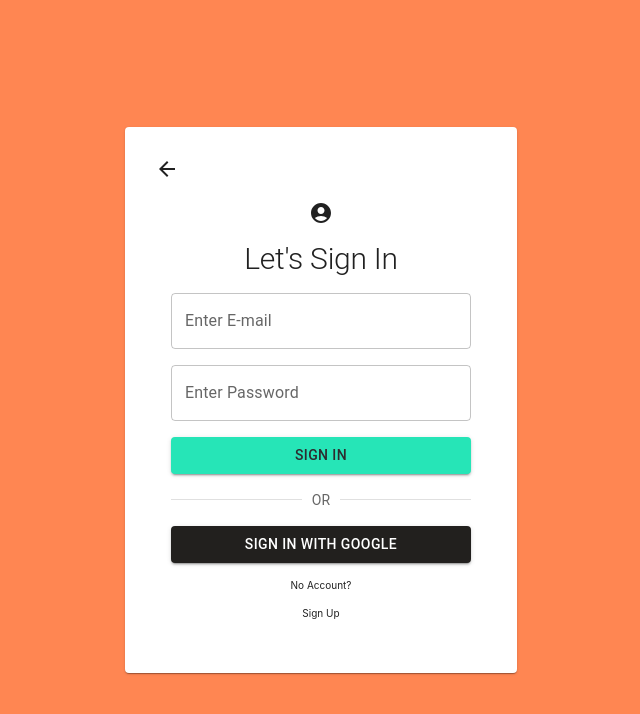
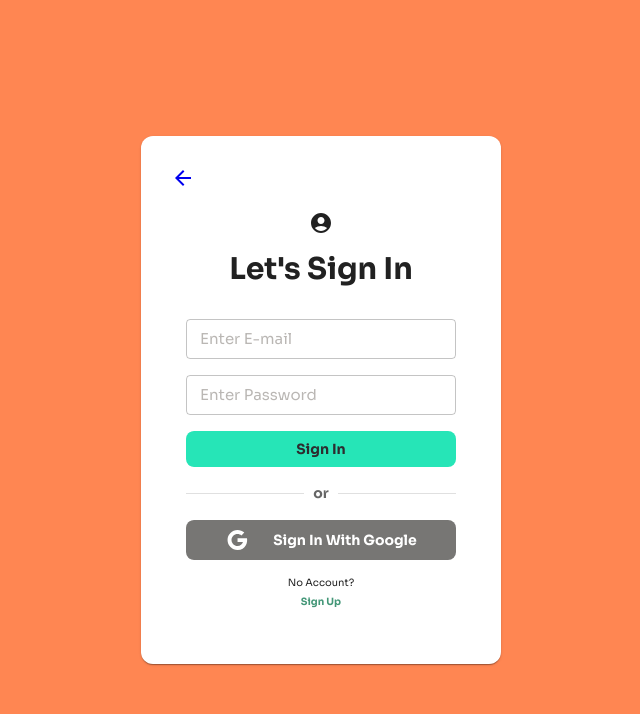
Before and after one commit to tuancai99/Streamify, a React (Create React App) app in the folder frontend/: page /signin in a window 1280 px wide. Shown: the top 714 px of the page, without its empty margins (319-959 px from the left). Built offline with nearby package versions, Linux system fonts and the light colour scheme.

Commit message:
worked on details for frontend

```diff
--- a/frontend/public/index.html
+++ b/frontend/public/index.html
@@ -24,6 +24,9 @@
       work correctly both with client-side routing and a non-root public URL.
       Learn how to configure a non-root public URL by running `npm run build`.
     -->
+    <link rel="preconnect" href="https://fonts.googleapis.com">
+    <link rel="preconnect" href="https://fonts.gstatic.com" crossorigin>
+    <link href="https://fonts.googleapis.com/css2?family=Sora:wght@100..800&display=swap" rel="stylesheet">
     <title>React App</title>
   </head>
   <body>
--- a/frontend/src/components/SignIn.js
+++ b/frontend/src/components/SignIn.js
@@ -1,33 +1,46 @@
 import React from "react";
 import "../styles/TestComponent.css";
-import Card from '@mui/material/Card';
-import CardContent from '@mui/material/CardContent';
-import Typography from '@mui/material/Typography';
-import ArrowBackIcon from '@mui/icons-material/ArrowBack';
-import AccountCircleIcon from '@mui/icons-material/AccountCircle';
-import { TextField } from '@mui/material';
-import Button from '@mui/material/Button';
-import Stack from '@mui/material/Stack';
-import Grid from '@mui/material/Unstable_Grid2'; // Grid version 2
-import Divider from '@mui/material/Divider';
-import { styled } from '@mui/material/styles';
+import Card from "@mui/material/Card";
+import CardContent from "@mui/material/CardContent";
+import Typography from "@mui/material/Typography";
+import ArrowBackIcon from "@mui/icons-material/ArrowBack";
+import AccountCircleIcon from "@mui/icons-material/AccountCircle";
+import GoogleIcon from "@mui/icons-material/Google";
+import { TextField } from "@mui/material";
+import Button from "@mui/material/Button";
+import Stack from "@mui/material/Stack";
+import Grid from "@mui/material/Unstable_Grid2"; // Grid version 2
+import Divider from "@mui/material/Divider";
+import { styled } from "@mui/material/styles";
+import { Link } from "react-router-dom";
+import InputLabel from "@mui/material";
 
-const Root = styled('div')(({ theme }) => ({
-    width: '100%',
+const Root = styled("div")(({ theme }) => ({
+  width: "100%",
   ...theme.typography.body2,
   color: theme.palette.text.secondary,
-    '& > :not(style) ~ :not(style)': {
+  "& > :not(style) ~ :not(style)": {
     marginTop: theme.spacing(2),
   },
 }));
 
 const SignIn = () => {
   return (
-    <Grid container justifyContent="center" alignContent="center" height="100vh" bgcolor={"#FF8652"}>
-        <Card direction="column"  sx={{ maxWidth: 500}} style={{ padding: 30 }} >
+    <Grid
+      container
+      justifyContent="center"
+      alignContent="center"
+      height="100vh"
+      bgcolor={"#FF8652"}
+      fontFamily={"Sora"}
+    >
+      <Card direction="column" sx={{ width: 300, maxWidth: 500, borderRadius: 3}} style={{ padding: 30 }}>
+        <Link to={"/"}>
           <ArrowBackIcon />
+        </Link>
+
         <Stack direction="column" alignItems="center" gap={1}>
-                <CardContent className="cardContentStyle" sx={{width: 300}}>
+          <CardContent className="cardContentStyle" sx={{ width: 270 }}>
             <Grid
               container
               direction="column"
@@ -36,19 +49,92 @@ const SignIn = () => {
               gap={2}
             >
               <AccountCircleIcon />
-                    <Typography variant="h2" sx={{ fontSize: 30, textAlign:"center" }} >Let's Sign In</Typography>
+              <Typography
+                variant="h2"
+                sx={{ fontSize: 30, textAlign: "center", fontWeight: 700, marginBottom: 2}}
+              >
+                Let's Sign In
+              </Typography>
 
-                    <TextField id="email" label="Enter E-mail" variant="outlined" fullWidth/>
-                    <TextField id="password" label="Enter Password" variant="outlined" fullWidth/>
+              <TextField
+                id="email"
+                label="Enter E-mail"
+                variant="outlined"
+                size="small"
+                sx={{ label: {color: "#BAB7B4", fontSize: 15}}}
+                fullWidth
+              />
+              <TextField
+                id="password"
+                label="Enter Password"
+                variant="outlined"
+                size="small"
+                sx={{ label: {color: "#BAB7B4", fontSize: 15}}}
+                fullWidth
+              />
 
-                    <Button variant="contained" style={{backgroundColor: "#26E5B7", color: "#2D2C2F"}} fullWidth>Sign In</Button>
-                    <Root><Divider>OR</Divider></Root>
-                    <Button variant="contained" style={{backgroundColor: "#22201E"}} fullWidth>Sign In With Google</Button>
+              <Link to={"/"} style={{ width: "100%" }}>
+                <Button
+                  variant="contained"
+                  sx={{
+                    backgroundColor: "#26E5B7",
+                    color: "#2D2C2F",
+                    fontWeight: 700,
+                    textTransform: "none",
+                    boxShadow: "none",
+                    borderRadius: 2,
+                  }}
+                  fullWidth
+                >
+                  Sign In
+                </Button>
+              </Link>
+              <Root>
+                <Divider>
+                  <Typography variant="p" sx={{ fontWeight: 700 }}>
+                    or
+                  </Typography>
+                </Divider>
+              </Root>
+              <Link to={"/"} style={{ width: "100%" }}>
+                <Button
+                  variant="contained"
+                  sx={{
+                    backgroundColor: "#777674",
+                    alignContent: "center",
+                    gap: 3,
+                    padding: 1,
+                    boxShadow: "none",
+                    borderRadius: 2,
+                  }}
+                  fullWidth
+                >
+                  <GoogleIcon />
+                  <Typography
+                    variant="p"
+                    sx={{ fontWeight: 700, textTransform: "none" }}
+                  >
+                    Sign In With Google
+                  </Typography>
+                </Button>
+              </Link>
 
-                    <Typography variant="p" sx={{ fontSize: 10, textAlign:"center" }} >No Account?</Typography>
-                    <Typography variant="p" sx={{ fontSize: 10, textAlign:"center" }} >Sign Up</Typography>
-
-
+              <div style={{display: "flex", flexDirection: "column", alignItems: "center"}}>
+                <Typography
+                  variant="p"
+                  sx={{ fontSize: 10, textAlign: "center" }}
+                >
+                  No Account?
+                </Typography>
+                <Link to={"/signup"} style={{textDecoration: "none"}}>
+                  <Typography
+                    variant="p"
+                    sx={{ fontSize: 10, textAlign: "center", fontWeight: 700, color: "#449778"}}
+                  >
+                    Sign Up
+                  </Typography>
+                </Link>
+              </div>
             </Grid>
           </CardContent>
         </Stack>
--- a/frontend/src/components/SignUp.js
+++ b/frontend/src/components/SignUp.js
@@ -1,34 +1,44 @@
 import React from "react";
 import "../styles/TestComponent.css";
-import Card from '@mui/material/Card';
-import CardContent from '@mui/material/CardContent';
-import Typography from '@mui/material/Typography';
-import ArrowBackIcon from '@mui/icons-material/ArrowBack';
-import AccountCircleIcon from '@mui/icons-material/AccountCircle';
-import { TextField } from '@mui/material';
-import Button from '@mui/material/Button';
-import Stack from '@mui/material/Stack';
-import Grid from '@mui/material/Unstable_Grid2'; // Grid version 2
-import Divider from '@mui/material/Divider';
-import { styled } from '@mui/material/styles';
+import Card from "@mui/material/Card";
+import CardContent from "@mui/material/CardContent";
+import Typography from "@mui/material/Typography";
+import ArrowBackIcon from "@mui/icons-material/ArrowBack";
+import AccountCircleIcon from "@mui/icons-material/AccountCircle";
+import { TextField } from "@mui/material";
+import Button from "@mui/material/Button";
+import Stack from "@mui/material/Stack";
+import Grid from "@mui/material/Unstable_Grid2"; // Grid version 2
+import Divider from "@mui/material/Divider";
+import { styled } from "@mui/material/styles";
+import { Link } from "react-router-dom";
 
-const Root = styled('div')(({ theme }) => ({
-    width: '100%',
+const Root = styled("div")(({ theme }) => ({
+  width: "100%",
   ...theme.typography.body2,
   color: theme.palette.text.secondary,
-    '& > :not(style) ~ :not(style)': {
+  "& > :not(style) ~ :not(style)": {
     marginTop: theme.spacing(2),
   },
 }));
 
-
 const SignUp = () => {
   return (
-    <Grid container justifyContent="center" alignContent="center" height="100vh" bgcolor={"#FF8652"}>
-        <Card direction="column"  sx={{ maxWidth: 500}} style={{ padding: 30 }} >
+    <Grid
+      container
+      justifyContent="center"
+      alignContent="center"
+      height="100vh"
+      bgcolor={"#FF8652"}
+      fontFamily={"Sora"}
+    >
+      <Card direction="column" sx={{ width: 300, maxWidth: 500, borderRadius: 3}} style={{ padding: 30 }}>
+        <Link to={"/"}>
           <ArrowBackIcon />
+        </Link>
+
         <Stack direction="column" alignItems="center" gap={1}>
-                <CardContent className="cardContentStyle" sx={{width: 300}}>
+          <CardContent className="cardContentStyle" sx={{ width: 270 }}>
             <Grid
               container
               direction="column"
@@ -37,19 +47,75 @@ const SignUp = () => {
               gap={2}
             >
               <AccountCircleIcon />
-                    <Typography variant="h2" sx={{ fontSize: 30, textAlign:"center" }} >Let's Sign Up</Typography>
+              <Typography
+                variant="h2"
+                sx={{ fontSize: 30, textAlign: "center", fontWeight: 700, marginBottom: 2}}
+              >
+                Let's Sign Up
+              </Typography>
 
-                    <TextField id="email" label="Enter E-mail" variant="outlined" fullWidth/>
+              <TextField
+                id="email"
+                label="Enter E-mail"
+                variant="outlined"
+                size="small"
+                sx={{ label: {color: "#BAB7B4", fontSize: 12}}}
+                fullWidth
+              />
               <Stack direction="row" gap={1}>
-                      <TextField id="first-name" label="Enter First Name" variant="outlined" fullWidth/>
-                      <TextField id="last-name" label="Enter Last Name" variant="outlined" fullWidth/>
+                <TextField
+                  id="first-name"
+                  label="Enter First Name"
+                  variant="outlined"
+                  size="small"
+                  sx={{ label: {color: "#BAB7B4", fontSize: 12}}}
+                  fullWidth
+                />
+                <TextField
+                  id="last-name"
+                  label="Enter Last Name"
+                  variant="outlined"
+                  size="small"
+                  sx={{ label: {color: "#BAB7B4", fontSize: 12}}}
+                  fullWidth
+                />
               </Stack>
-                    <TextField id="password" label="Enter Password" variant="outlined" fullWidth/>
-                    <TextField id="password-confirm" label="Re-Enter Password" variant="outlined" fullWidth/>
+              <TextField
+                id="password"
+                label="Enter Password"
+                variant="outlined"
+                size="small"
+                sx={{ label: {color: "#BAB7B4", fontSize: 12}}}
+                fullWidth
+              />
+              <TextField
+                id="password-confirm"
+                label="Re-Enter Password"
+                variant="outlined"
+                size="small"
+                sx={{ label: {color: "#BAB7B4", fontSize: 12}}}
+                fullWidth
+              />
 
-                    <Root><Divider /></Root>
-                    <Button variant="contained" style={{backgroundColor: "#26E5B7", color: "#2D2C2F"}} fullWidth>Sign Up</Button>
-
+              <Root>
+                <Divider />
+              </Root>
+              <Link to={"/"} style={{ width: "100%" }}>
+                <Button
+                  variant="contained"
+                  sx={{
+                    backgroundColor: "#26E5B7",
+                    color: "#2D2C2F",
+                    fontWeight: 700,
+                    textTransform: "none",
+                    boxShadow: "none",
+                    borderRadius: 2,
+                  }}
+                  fullWidth
+                >
+                  Sign Up
+                </Button>
+              </Link>
             </Grid>
           </CardContent>
         </Stack>
```
Also changed, not shown: frontend/src/App.js (+7 -0 lines). Lines whose indentation alone changed are shown as unchanged.
